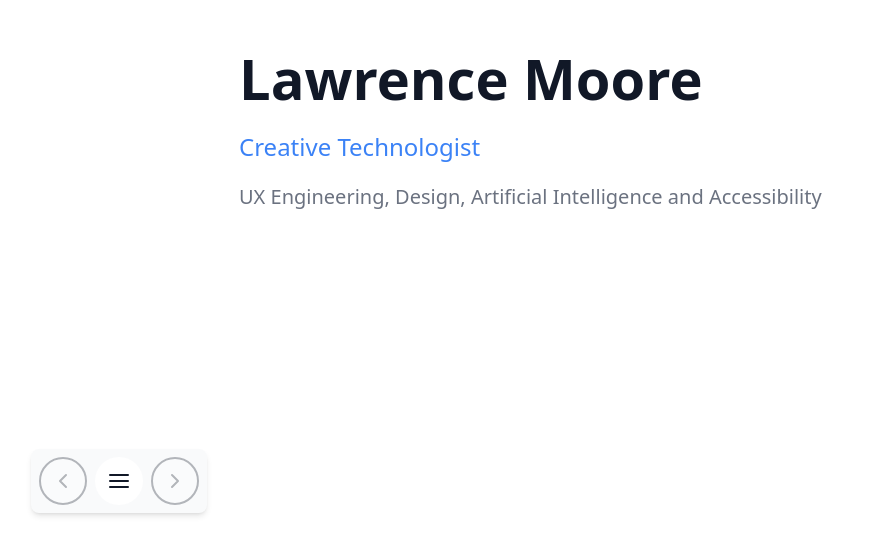
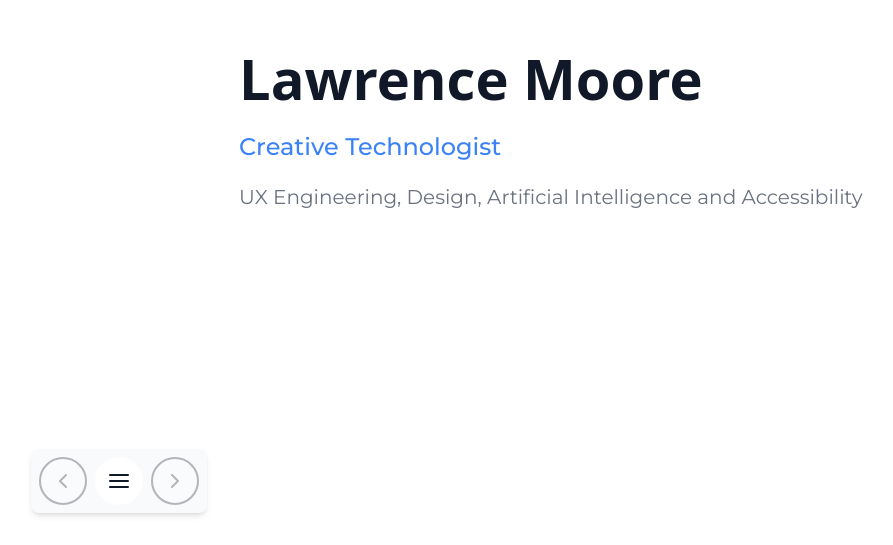
Before and after one commit to MyLightIsOn/custom-portfolio, a Next.js app: page /home in a window 1280 px wide. Shown: the part 255-800 px from the top of the page, without its empty margins (1-894 px from the left). Built offline with nearby package versions, Linux system fonts and the light colour scheme.

Commit message:
Integrate Montserrat font and update global styles and layout to apply it

```diff
--- a/app/globals.css
+++ b/app/globals.css
@@ -29,8 +29,8 @@ body {
   --color-surface: #f9fafb;
   --color-text: #111827;
   --color-text-secondary: #6b7280;
-  --font-heading: system-ui, -apple-system, sans-serif;
-  --font-body: system-ui, -apple-system, sans-serif;
+  --font-heading: var(--font-montserrat), system-ui, -apple-system, sans-serif;
+  --font-body: var(--font-montserrat), system-ui, -apple-system, sans-serif;
   --spacing-sm: 0.5rem;
   --spacing-md: 1rem;
   --spacing-lg: 2rem;
--- a/app/layout.tsx
+++ b/app/layout.tsx
@@ -1,7 +1,13 @@
 import type { Metadata } from "next";
+import { Montserrat } from "next/font/google";
 import "./globals.css";
 import { ThemeProvider } from "@/contexts/ThemeContext";
 import { defaultTheme } from "@/config/themes";
+
+const montserrat = Montserrat({
+  subsets: ["latin"],
+  variable: "--font-montserrat",
+});
 
 export const metadata: Metadata = {
   title: "Portfolio",
@@ -14,7 +20,7 @@ export default function RootLayout({
   children: React.ReactNode;
 }>) {
   return (
-    <html lang="en">
+    <html lang="en" className={montserrat.variable}>
       <body>
         <ThemeProvider theme={defaultTheme}>
           {children}
```
